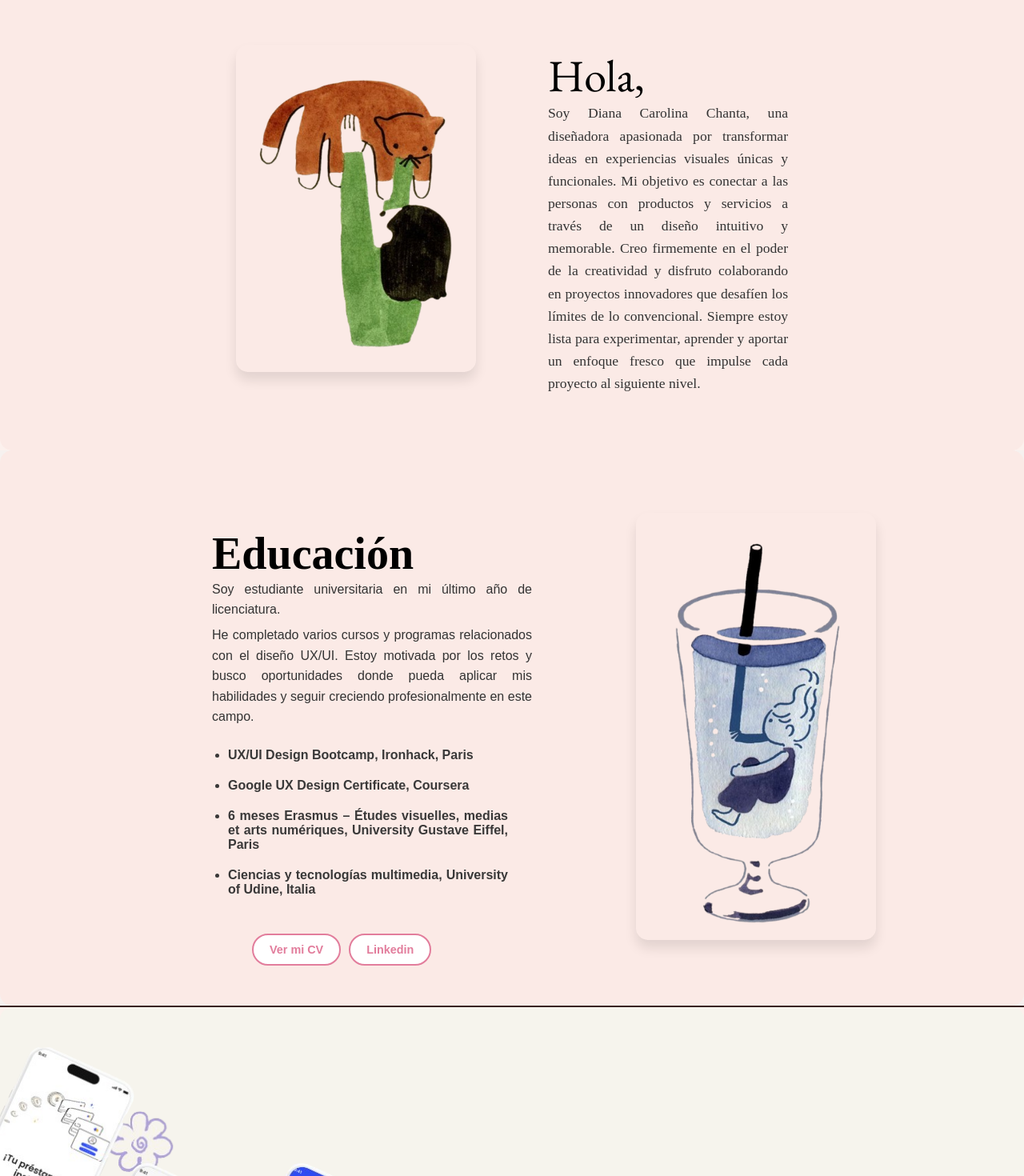
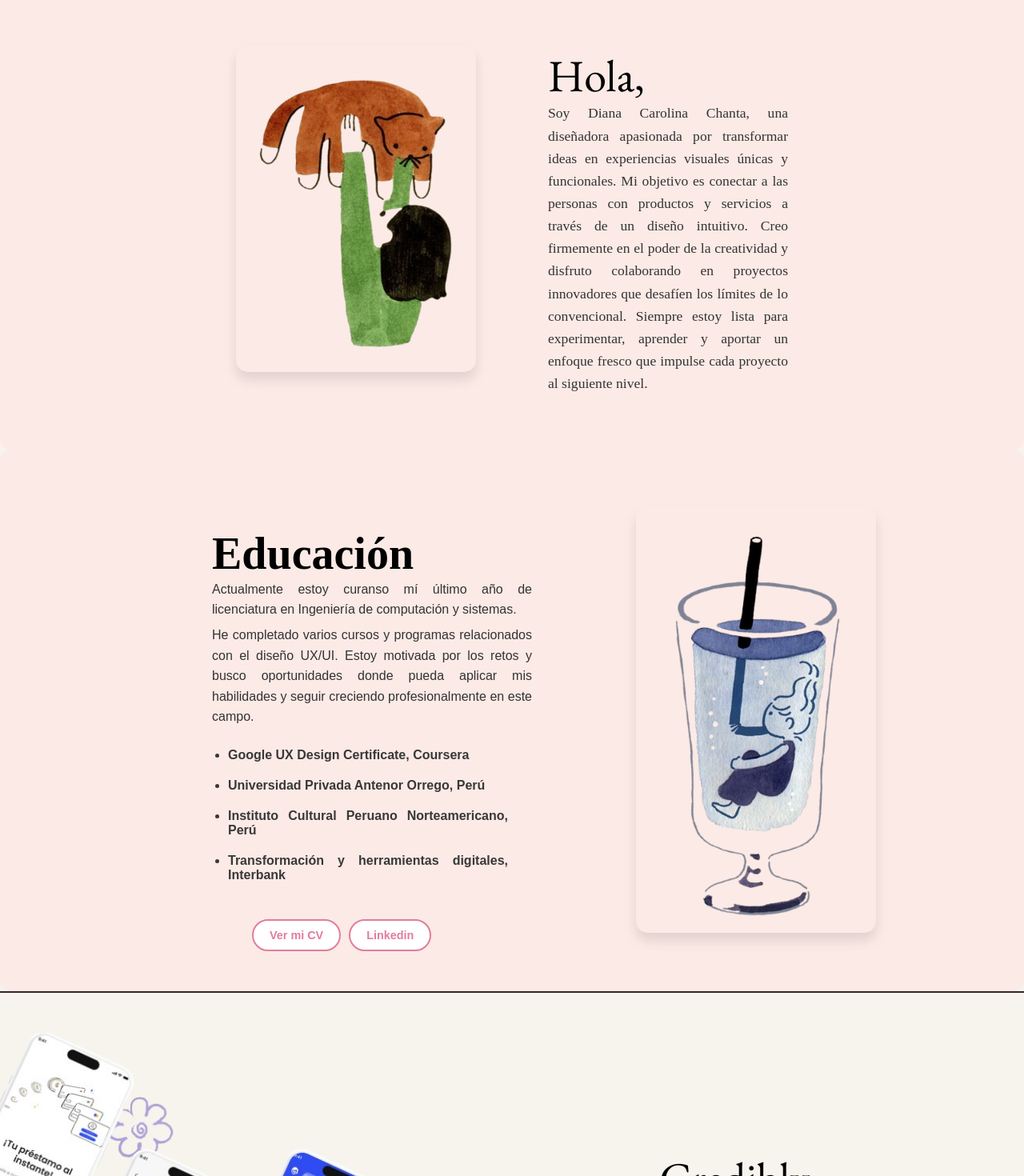
Before and after one commit to DianCarolinee/portfolio, an Angular app: page / in a window 1280 px wide. Shown: the part 840-2310 px from the top of the page at 80% size. Built offline with nearby package versions, Linux system fonts and the light colour scheme.

Commit message:
navbar updated with the project section working

```diff
--- a/src/app/app.component.html
+++ b/src/app/app.component.html
@@ -4,8 +4,9 @@
 
     <a href="#header">Inicio</a>
     <a href="#project">Sobre mi</a>
+    <a href="#agency">Educación</a>
     <a href="#agency">Habilidades</a>
-    <a href="#project">Proyectos</a>
+    <a href="#project1">Proyectos</a>
   </nav>
 
   <header id="header" class="header">
@@ -27,7 +28,7 @@
       <div class="sobre-mi-texto">
         <h2 class="Hola">Hola,</h2>
         <p>
-          Soy Diana Carolina Chanta, una diseñadora apasionada por transformar ideas en experiencias visuales únicas y funcionales. Mi objetivo es conectar a las personas con productos y servicios a través de un diseño intuitivo y memorable. Creo firmemente en el poder de la creatividad y disfruto colaborando en proyectos innovadores que desafíen los límites de lo convencional. Siempre estoy lista para experimentar, aprender y aportar un enfoque fresco que impulse cada proyecto al siguiente nivel.
+          Soy Diana Carolina Chanta, una diseñadora apasionada por transformar ideas en experiencias visuales únicas y funcionales. Mi objetivo es conectar a las personas con productos y servicios a través de un diseño intuitivo. Creo firmemente en el poder de la creatividad y disfruto colaborando en proyectos innovadores que desafíen los límites de lo convencional. Siempre estoy lista para experimentar, aprender y aportar un enfoque fresco que impulse cada proyecto al siguiente nivel.
         </p>
 
         <!-- Este es un comentario para recordar algo importante
@@ -49,17 +50,18 @@
       <div class="sobre-mi-texto2">
         <h2>Educación</h2>
         <p>
-          Soy estudiante universitaria en mi último año de licenciatura.
+          Actualmente estoy curanso mí último año de licenciatura en Ingeniería de computación
+          y sistemas.
         </p>
         <p>
           He completado varios cursos y programas relacionados con el diseño UX/UI.
           Estoy motivada por los retos y busco oportunidades donde pueda aplicar mis habilidades y seguir creciendo profesionalmente en este campo.
         </p>
         <ul>
-          <li> UX/UI Design Bootcamp, Ironhack, Paris</li>
           <li> Google UX Design Certificate, Coursera</li>
-          <li> 6 meses Erasmus – Études visuelles, medias et arts numériques, University Gustave Eiffel, Paris</li>
-          <li> Ciencias y tecnologías multimedia, University of Udine, Italia</li>
+          <li> Universidad Privada Antenor Orrego, Perú</li>
+          <li> Instituto Cultural Peruano Norteamericano, Perú</li>
+          <li> Transformación y herramientas digitales, Interbank</li>
         </ul>
         <div class="botones-interes2">
           <button class="boton-interes2" onclick="window.open('assets/CV- Diana Chanta.docx.pdf', '_blank')">Ver mi CV</button>
@@ -71,7 +73,7 @@
 
   <hr class="separador">
 
-<section class="project" data-aos="fade-right">
+<section id="project1" class="project" data-aos="fade-right">
   <div class="sobre-mi-container3">
 
     <div class="sobre-mi-ilustracion3">
@@ -89,10 +91,11 @@
   </div>
 </section>
 
-
-
-
-
-<footer>
-  <p>© 2024 Diana Chanta. All rights reserved.</p>
-</footer>
+  <div class="custom-shape-divider-top-1737224784">
+    <svg data-name="Layer 1" xmlns="http://www.w3.org/2000/svg" viewBox="0 0 1200 120" preserveAspectRatio="none">
+      <path d="M321.39,56.44c58-10.79,114.16-30.13,172-41.86,82.39-16.72,168.19-17.73,250.45-.39C823.78,31,906.67,72,985.66,92.83c70.05,18.48,146.53,26.09,214.34,3V0H0V27.35A600.21,600.21,0,0,0,321.39,56.44Z" class="shape-fill"></path>
+    </svg>
+  </div>
+  <footer>
+    <p>© 2024 Diana Chanta. All rights reserved.</p>
+  </footer>
--- a/src/styles.scss
+++ b/src/styles.scss
@@ -386,3 +386,35 @@ li {
 .custom-shape-divider-top-1736976329 .shape-fill {
   fill: #FFFFFF;
 }
+
+
+
+.custom-shape-divider-top-1737224784 {
+  position: absolute;
+  top: -115px; /* Ajusta la posición para que el divisor esté justo encima del footer */
+  left: 0;
+  width: 100%;
+  overflow: hidden;
+  line-height: 0;
+  z-index: 1; /* Asegúrate de que esté detrás del contenido del footer */
+}
+
+.custom-shape-divider-top-1737224784 svg {
+  position: relative;
+  display: block;
+  width: calc(100% + 1.3px);
+  height: 115px;
+}
+
+.custom-shape-divider-top-1737224784 .shape-fill {
+  fill: #FFFFFF; /* Cambia este color según el fondo de tu página */
+}
+
+footer {
+  position: relative;
+  background-color: #000000; /* Color de fondo del footer */
+  color: #FFFFFF; /* Color del texto del footer */
+  text-align: center;
+  padding: 20px;
+  z-index: 2;
+}
```
